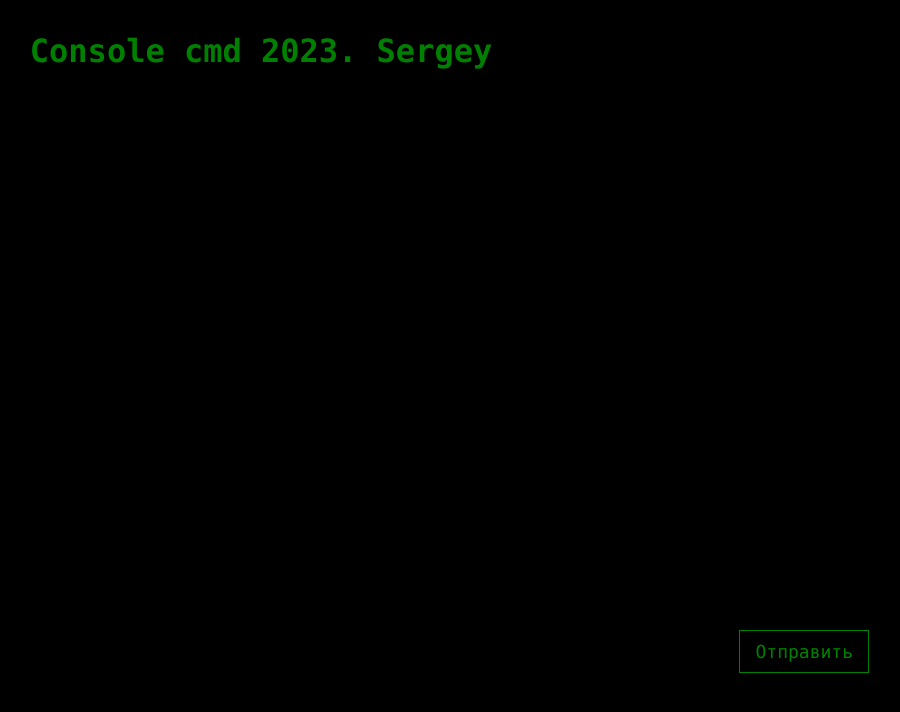
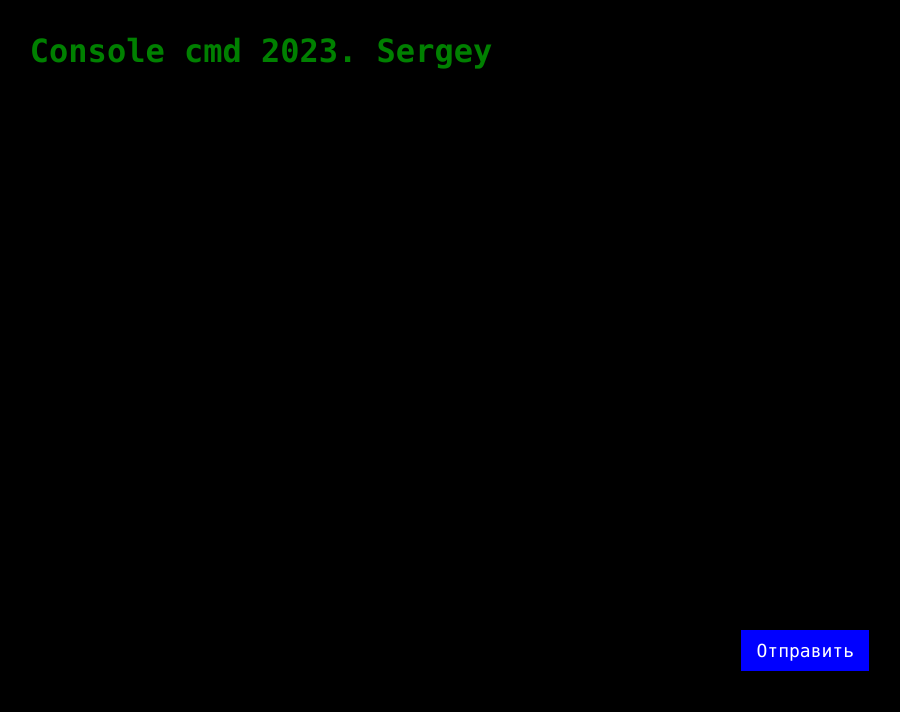
Before and after one commit to Santerakis/styled-components-cmd, a React (Create React App) app: page / in a window 1280 px wide. Shown: the top 712 px of the page, without its empty margins (379-1279 px from the left). Built offline with nearby package versions, Linux system fonts and the light colour scheme.

Commit message:
default props

```diff
--- a/src/App.js
+++ b/src/App.js
@@ -11,7 +11,6 @@ const StAppWrapper = styled.div`
   background: black;
 `
 
-
 function App() {
   return (
     <StAppWrapper >
@@ -20,7 +19,7 @@ function App() {
         </Flex>
         <Flex direction={'column'}>
             <Console/>
-            <Button outlined color={'green'}primary align={'flex-end'}/>
+            <Button  align={'flex-end'}/>
         </Flex>
 
     </StAppWrapper>
--- a/src/components/button.js
+++ b/src/components/button.js
@@ -10,22 +10,26 @@ const rotateAnimation = keyframes`
   }
 `
 
-const StButton = styled.button`
+const StButton = styled.button.attrs(props => ({
+    primary: true,
+}))`
+  // дефолтные пропсы через attrs
   border: none;
   padding: 10px 15px;
   font-size: 18px;
   cursor: pointer;
+  background: grey;
   &:focus {
     outline: none;
   }
-  &:hover {
-    animation: ${rotateAnimation} 1s infinite linear;
-  }
+  // &:hover {
+  //   animation: ${rotateAnimation} 1s infinite linear;
+  // }
   align-self: ${props => props.align || 'stretch'};
 
   ${props => props.primary && css`
     color: ${props => props.color || 'white'};
-    background: ${props => props.background || 'red'};
+    background: ${props => props.background || 'blue'};
   `}
   ${props => props.outlined && css`
     color: ${props => props.color || 'white'};
```
